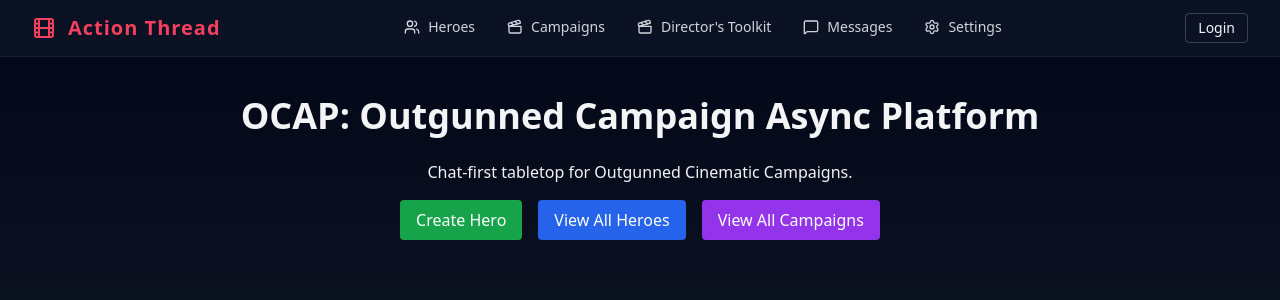
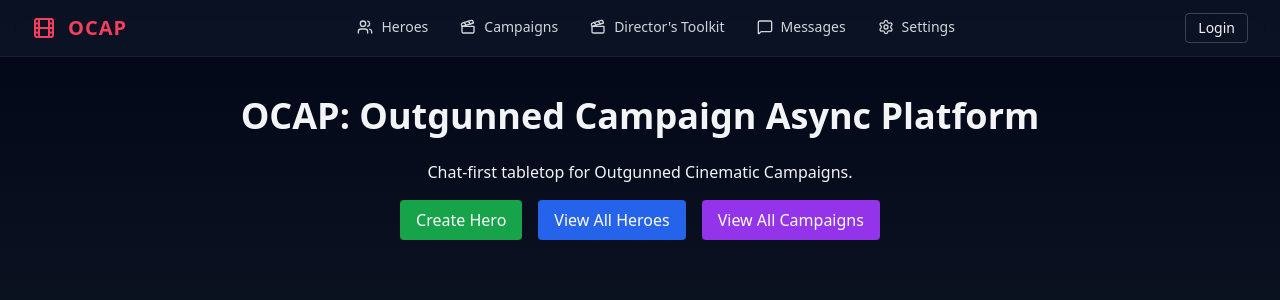
Before and after one commit to thgii/Outgunned-Async-App, a React (Vite) app in the folder apps/web/: page / in a window 1280 px wide. Shown: the top 300 px of the page. Built offline with nearby package versions, Linux system fonts and the light colour scheme.

Commit message:
update header name

```diff
--- a/apps/web/src/components/Header.tsx
+++ b/apps/web/src/components/Header.tsx
@@ -59,7 +59,7 @@ export default function Header() {
         >
           <Film className="h-6 w-6 shrink-0" style={{ color: `rgb(var(--accent))` }} />
           <span className="text-xl font-bold tracking-wider drop-shadow-sm accent-text">
-            Action Thread
+            OCAP
           </span>
         </NavLink>
 
```
